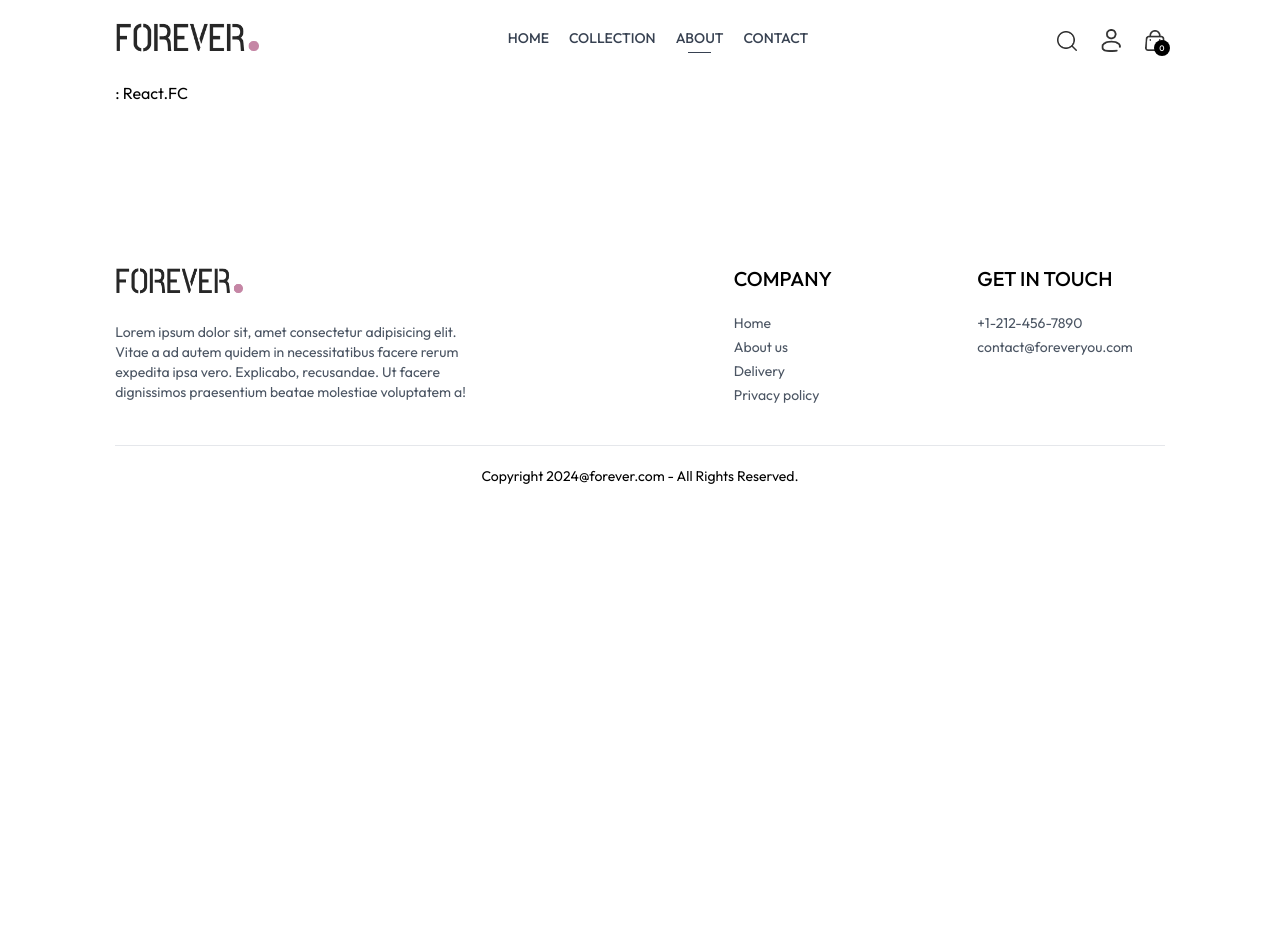
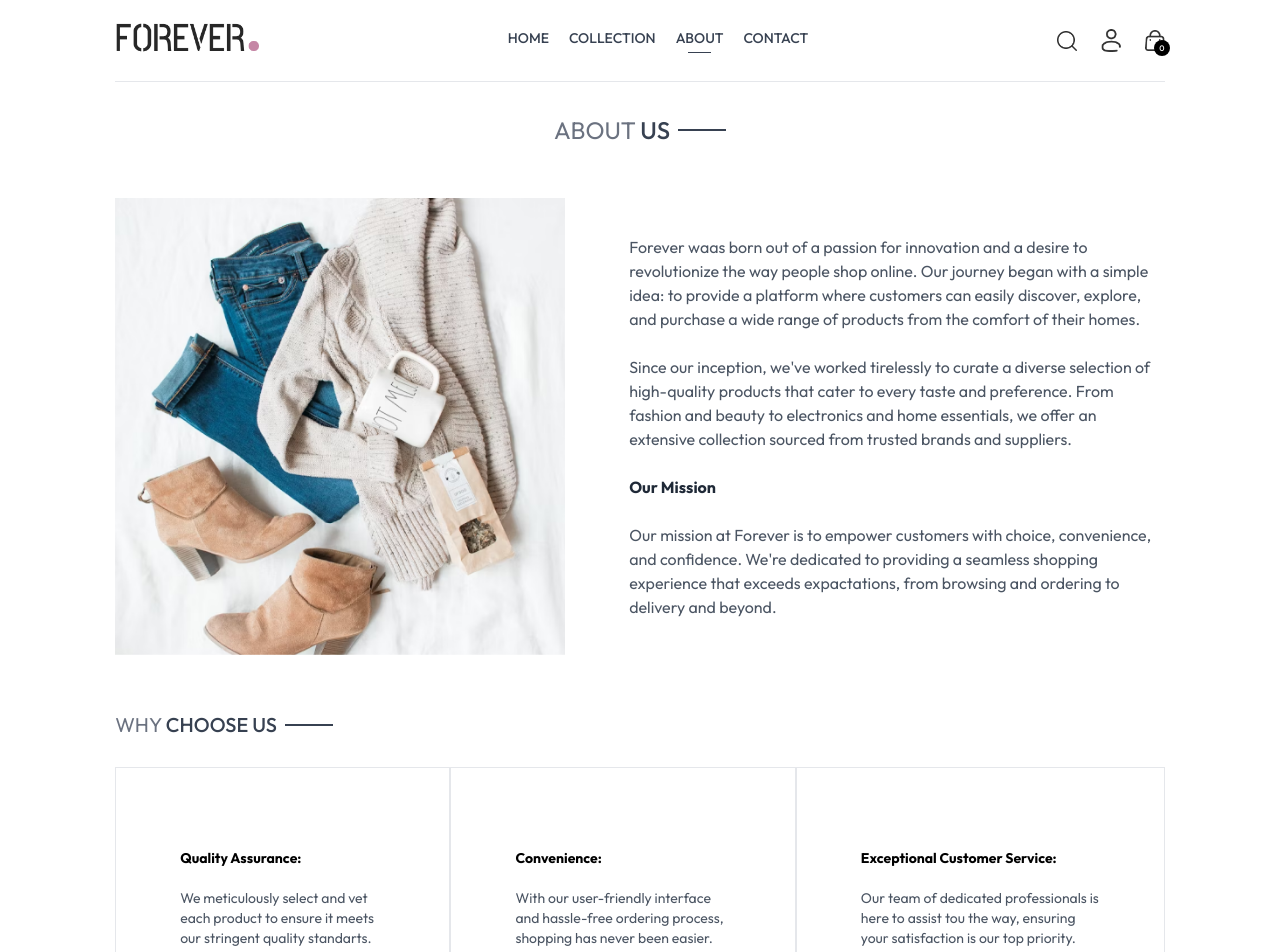
Before and after one commit to Vlad-2109/e-commerce-clothes, a React (Vite) app in the folder client/: page /about in a window 1280 px wide. Shown: the top 952 px of the page. Before the commit the page ends 800 px from the top, so only its background shows below. Built offline with nearby package versions, Linux system fonts and the light colour scheme.

Commit message:
add about page

```diff
--- a/client/src/pages/about/About.tsx
+++ b/client/src/pages/about/About.tsx
@@ -1,5 +1,70 @@
-import React from "react";
+import { assets } from '../../assets/frontend_assets/assets';
+import { NewslettetBox } from '../../components/NewslettetBox';
+import { Title } from '../../components/Title';
 
 export const About: React.FC = () => {
-  return <div>: React.FC</div>;
+  return (
+    <div>
+      <div className="text-2xl text-center pt-8 border-t">
+        <Title text1="ABOUT" text2="US" />
+      </div>
+      <div className="my-10 flex flex-col md:flex-row gap-16">
+        <img
+          src={assets.about_img}
+          alt="about-img"
+          className="w-full md:max-w-[450px]"
+        />
+        <div className="flex flex-col justify-center gap-6 md:w-2/4 text-gray-600">
+          <p>
+            Forever waas born out of a passion for innovation and a desire to
+            revolutionize the way people shop online. Our journey began with a
+            simple idea: to provide a platform where customers can easily
+            discover, explore, and purchase a wide range of products from the
+            comfort of their homes.
+          </p>
+          <p>
+            Since our inception, we've worked tirelessly to curate a diverse
+            selection of high-quality products that cater to every taste and
+            preference. From fashion and beauty to electronics and home
+            essentials, we offer an extensive collection sourced from trusted
+            brands and suppliers.
+          </p>
+          <b className="text-gray-800">Our Mission</b>
+          <p>
+            Our mission at Forever is to empower customers with choice,
+            convenience, and confidence. We're dedicated to providing a seamless
+            shopping experience that exceeds expactations, from browsing and
+            ordering to delivery and beyond.
+          </p>
+        </div>
+      </div>
+      <div className="text-xl py-4">
+        <Title text1="WHY" text2="CHOOSE US" />
+      </div>
+      <div className="flex flex-col md:flex-row text-sm mb-20">
+        <div className="border px-10 md:px-16 py-8 sm:py-20 flex flex-col gap-5">
+          <b>Quality Assurance:</b>
+          <p className="text-gray-600">
+            We meticulously select and vet each product to ensure it meets our
+            stringent quality standarts.
+          </p>
+        </div>
+        <div className="border px-10 md:px-16 py-8 sm:py-20 flex flex-col gap-5">
+          <b>Convenience:</b>
+          <p className="text-gray-600">
+            With our user-friendly interface and hassle-free ordering process,
+            shopping has never been easier.
+          </p>
+        </div>
+        <div className="border px-10 md:px-16 py-8 sm:py-20 flex flex-col gap-5">
+          <b>Exceptional Customer Service:</b>
+          <p className="text-gray-600">
+            Our team of dedicated professionals is here to assist tou the way,
+            ensuring your satisfaction is our top priority.
+          </p>
+        </div>
+      </div>
+      <NewslettetBox />
+    </div>
+  );
 };
```
